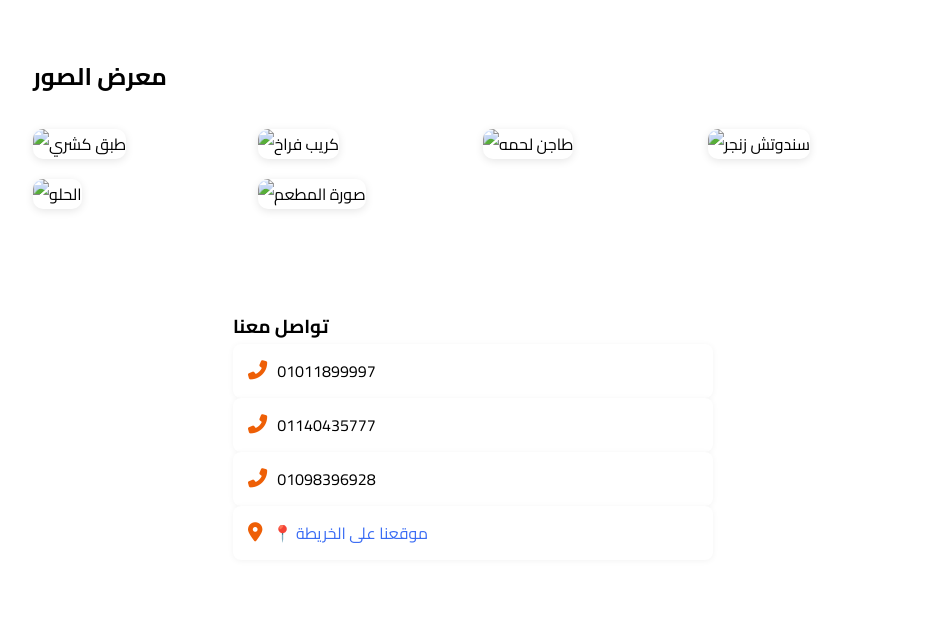
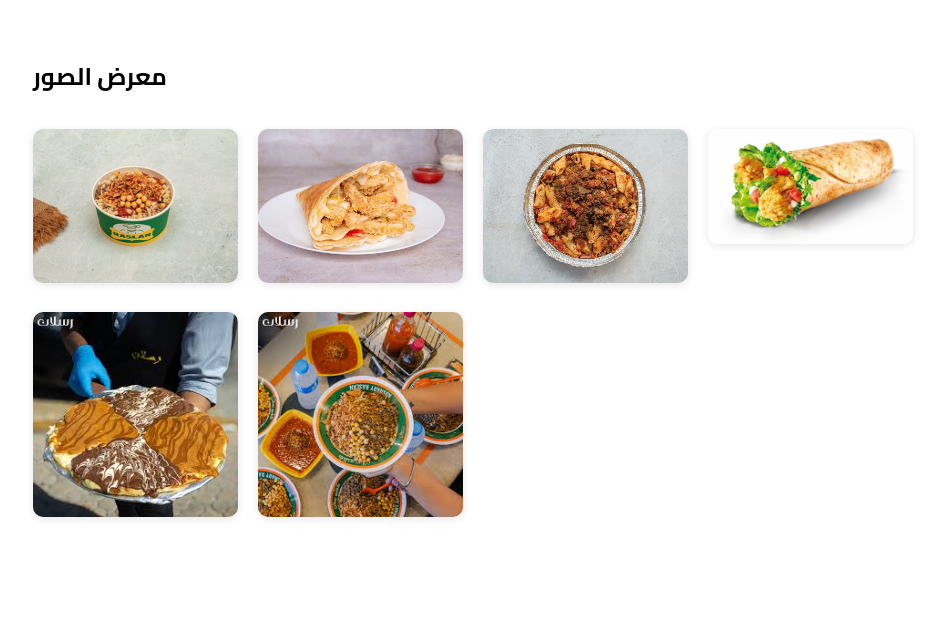
Before and after one commit to raslankoushary/raslan, a plain HTML site: page index.html in a window 1280 px wide. Shown: the part 7580-8203 px from the top of the page, without its empty margins (167-1111 px from the left). Drawn offline with Linux system fonts and the light colour scheme.

Commit message:
Update index.html

```diff
--- a/index.html
+++ b/index.html
@@ -249,22 +249,22 @@
             <h2 class="title">معرض الصور</h2>
             <div class="gallery-grid">
                 <div class="gallery-item">
-                    <img src="imgs/كشري.jpg" alt="طبق كشري">
+                    <img src="كشري.jpg" alt="طبق كشري">
                 </div>
                 <div class="gallery-item">
-                    <img src="imgs/كريب فراخ.jpg" alt="كريب فراخ">
+                    <img src="كريب فراخ.jpg" alt="كريب فراخ">
                 </div>
                 <div class="gallery-item">
-                    <img src="imgs/طاجن لحمه.jpg" alt="طاجن لحمه">
+                    <img src="طاجن لحمه.jpg" alt="طاجن لحمه">
                 </div>
                 <div class="gallery-item">
-                    <img src="imgs/سندويتش زنجر.jpg" alt="سندوتش زنجر">
+                    <img src="سندويتش زنجر.jpg" alt="سندوتش زنجر">
                 </div>
                 <div class="gallery-item">
-                    <img src="imgs/الحلو.jpg" alt="الحلو">
+                    <img src="الحلو.jpg" alt="الحلو">
                 </div>
                 <div class="gallery-item">
-                    <img src="imgs/صوره المطعم.jpg" alt="صورة المطعم">
+                    <img src="صوره المطعم.jpg" alt="صورة المطعم">
                 </div>
             </div>
         <section id="contact">
```
